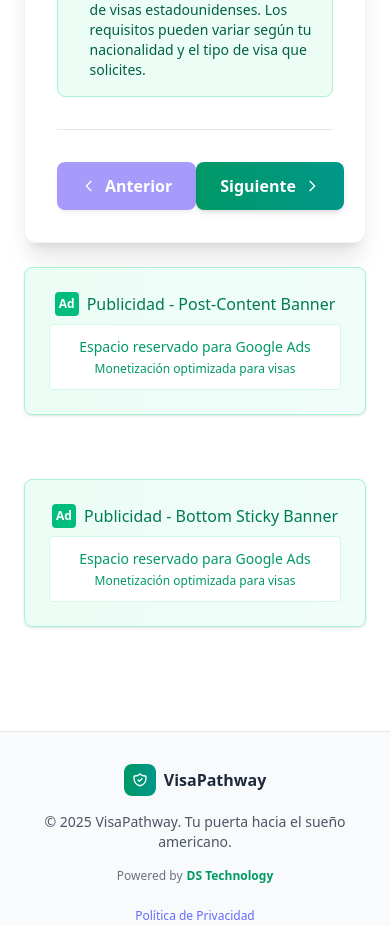
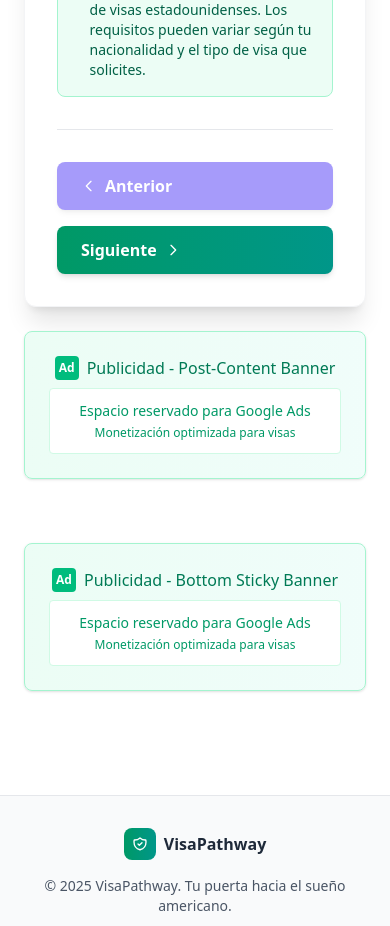
Before and after one commit to IrvDelgado/VisaEligibilityFront, a React (Vite) app: page / in a window 390 px wide. Shown: the part 2840-3766 px from the top of the page. Built offline with nearby package versions, Linux system fonts and the light colour scheme.

Commit message:
separte button in mobile

```diff
--- a/src/components/FormWizard.jsx
+++ b/src/components/FormWizard.jsx
@@ -237,7 +237,7 @@ export default function FormWizard({ onSubmit, loading }) {
 
           <StepComponent />
 
-          <div className="flex justify-between pt-8 border-t border-gray-200 mt-8">
+          <div className="flex flex-col gap-4 md:flex-row md:justify-between pt-8 border-t border-gray-200 mt-8">
             <button
               type="button"
               onClick={handlePrevious}
```
